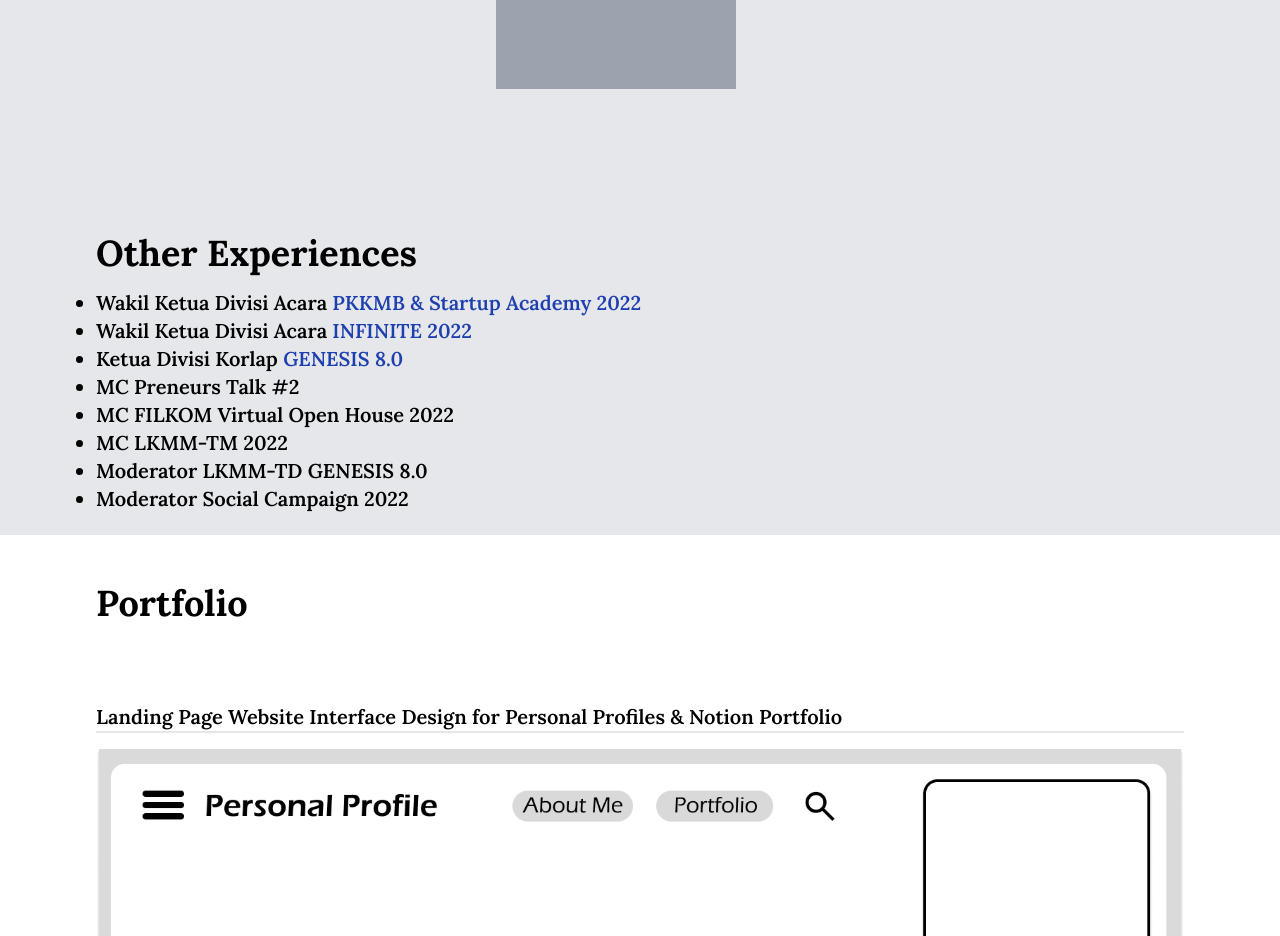
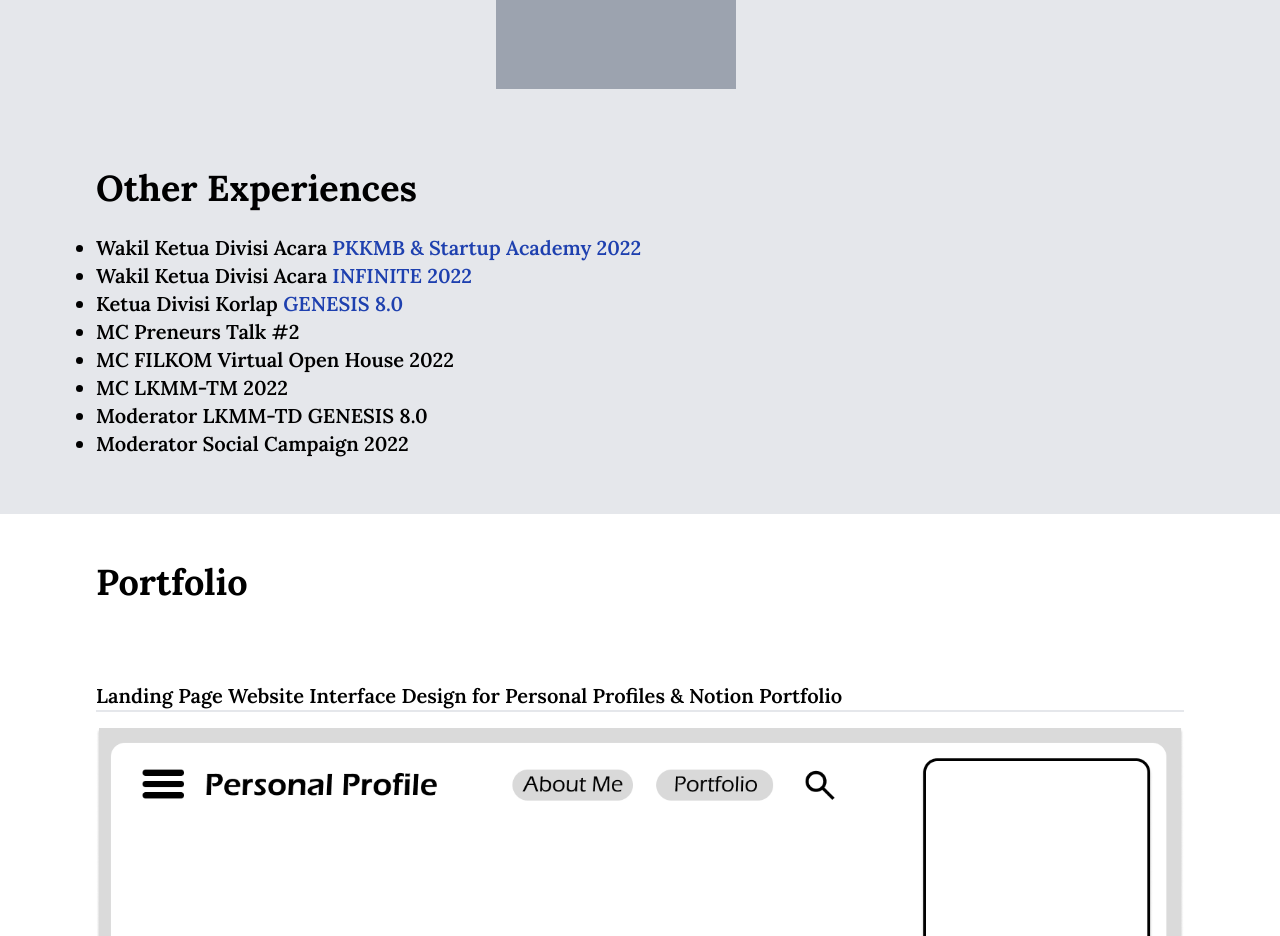
Before and after one commit to dhikasat/dhikasat.github.io, a plain HTML site: page index.html in a window 1280 px wide. Shown: the part 1961-2897 px from the top of the page. Drawn offline with nearby package versions, Linux system fonts and the light colour scheme.

Commit message:
Update index.html

```diff
--- a/index.html
+++ b/index.html
@@ -198,11 +198,12 @@
           </div>
         </div>
       </div>
-      <div>
+      <div style="display: flex; justify-content: left; margin-top: -65px;">
+        <div style="margin-bottom: 40px">
           <h2 class="pt-8 ml-12 sm:ml-24 font-bold text-4xl">
             Other Experiences
           </h2>
-        <div>
+          <div style="margin-top: 10px;">
             <ul class="pt-8 ml-12 sm:ml-24 sm:/mr- lg:py-4 font-semibold">
               <ul style="list-style-type: disc">
                 <li class="text-xl">Wakil Ketua Divisi Acara <a class="text-blue-800 hover:text-white" href="https://instagram.com/pk2maba_filkom?igshid=YmMyMTA2M2Y=">PKKMB & Startup Academy 2022</a></li>
@@ -212,9 +213,10 @@
                 <li class="text-xl">MC FILKOM Virtual Open House 2022</li>
                 <li class="text-xl">MC LKMM-TM 2022</li>
                 <li class="text-xl">Moderator LKMM-TD GENESIS 8.0</li>
-              <li class="text-xl">Moderator Social Campaign 2022</li> <hr><hr><hr><hr><hr><hr>
+                <li class="text-xl">Moderator Social Campaign 2022</li>
               </ul>
             </ul>
+          </div>
         </div>
       </div>
     </div>
```
Lines whose indentation alone changed are shown as unchanged.
